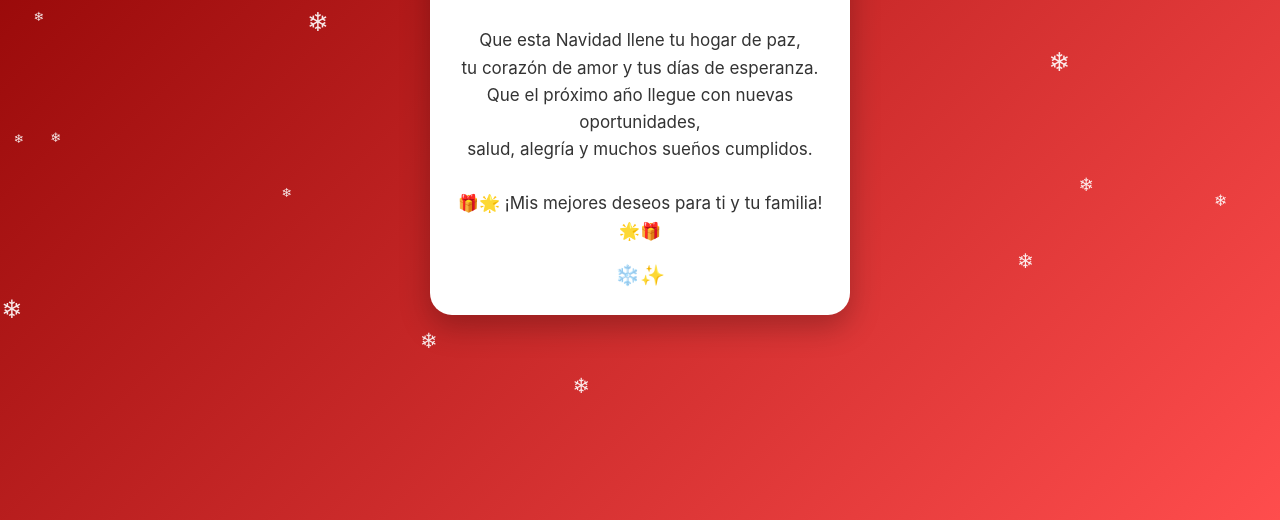
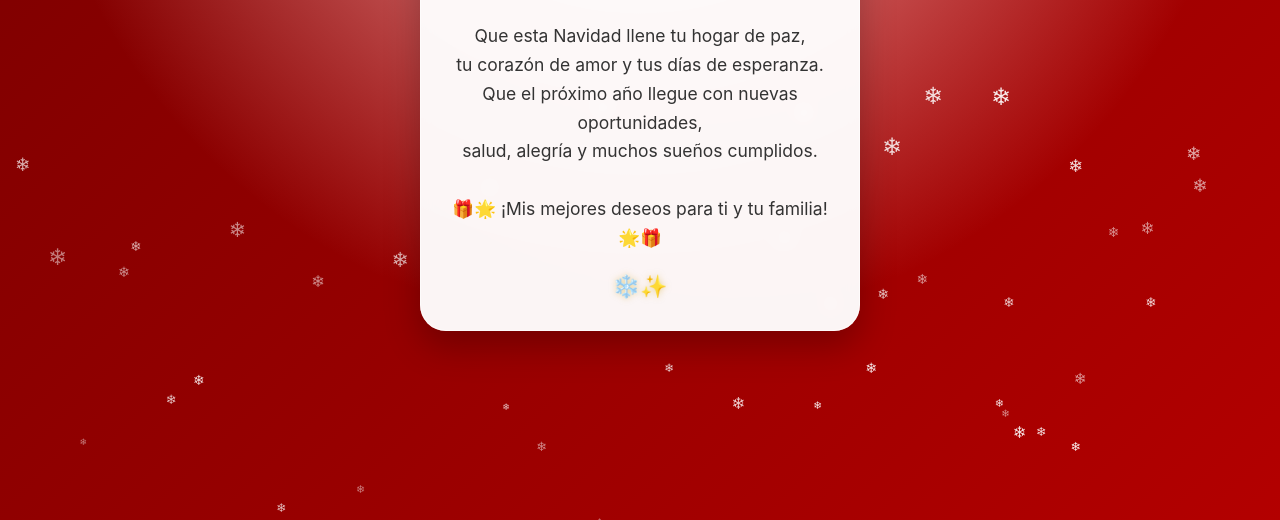
Before and after one commit to casolisd-a11y/Navidad, a plain HTML site: page index.html in a window 1280 px wide. Shown: the part 280-800 px from the top of the page. Drawn offline with Linux system fonts and the light colour scheme.

Commit message:
Update index.html

```diff
--- a/index.html
+++ b/index.html
@@ -8,8 +8,10 @@
 
 <style>
 :root {
-  --rojo: #8b0000;
-  --rojo-claro: #ff4d4d;
+  --rojo-oscuro: #7a0000;
+  --rojo: #b30000;
+  --dorado: #d4af37;
+  --blanco: #ffffff;
 }
 
 * {
@@ -19,60 +21,89 @@
 body {
   margin: 0;
   min-height: 100vh;
-  background: linear-gradient(135deg, var(--rojo), var(--rojo-claro));
+  background:
+    radial-gradient(circle at top, #ffb3b3, transparent 60%),
+    linear-gradient(135deg, var(--rojo-oscuro), var(--rojo));
   display: flex;
   justify-content: center;
   align-items: center;
   font-family: -apple-system, BlinkMacSystemFont, "Segoe UI", Roboto, Arial, sans-serif;
   overflow: hidden;
-  padding: 16px;
+  padding: 18px;
 }
 
-/* 🎄 TARJETA */
+/* ✨ CONTENEDOR */
 .card {
-  background: #ffffff;
-  padding: 28px 22px;
-  border-radius: 22px;
+  background: rgba(255,255,255,0.96);
+  backdrop-filter: blur(6px);
+  padding: 32px 26px;
+  border-radius: 26px;
+  max-width: 440px;
+  width: 100%;
   text-align: center;
-  max-width: 420px;
-  width: 100%;
-  box-shadow: 0 12px 30px rgba(0,0,0,0.25);
-  z-index: 2;
+  box-shadow:
+    0 15px 35px rgba(0,0,0,0.25),
+    inset 0 0 0 1px rgba(255,255,255,0.6);
+  animation: appear 1.2s ease forwards;
+  z-index: 3;
+}
+
+/* ✨ ENTRADA */
+@keyframes appear {
+  from {
+    opacity: 0;
+    transform: translateY(25px) scale(0.96);
+  }
+  to {
+    opacity: 1;
+    transform: translateY(0) scale(1);
+  }
 }
 
 /* 🎄 TÍTULO */
 .card h1 {
-  margin-top: 0;
-  margin-bottom: 16px;
-  font-size: 26px;
+  margin: 0 0 18px;
+  font-size: 28px;
   color: var(--rojo);
+  text-shadow: 0 1px 0 rgba(255,255,255,0.6);
 }
 
-/* 🎄 TEXTO */
+/* 📝 TEXTO */
 .card p {
-  font-size: 17px;
-  line-height: 1.6;
-  margin: 0;
+  font-size: 17.5px;
+  line-height: 1.65;
   color: #333;
   white-space: pre-line;
+  margin: 0;
 }
 
-/* 🎁 FIRMA */
-.footer {
-  margin-top: 18px;
-  font-size: 20px;
+/* ✨ FIRMA */
+.signature {
+  margin-top: 20px;
+  font-size: 22px;
+  color: var(--dorado);
+  animation: glow 2.5s ease-in-out infinite;
+}
+
+/* ✨ BRILLO SUAVE */
+@keyframes glow {
+  0%, 100% {
+    text-shadow: 0 0 6px rgba(212,175,55,0.5);
+  }
+  50% {
+    text-shadow: 0 0 14px rgba(212,175,55,0.9);
+  }
 }
 
 /* ❄️ NIEVE */
-.snowflake {
+.snow {
   position: fixed;
   top: -10px;
-  color: rgba(255,255,255,0.9);
+  color: rgba(255,255,255,0.95);
   user-select: none;
   pointer-events: none;
   animation-name: fall;
   animation-timing-function: linear;
-  z-index: 1;
 }
 
 @keyframes fall {
@@ -81,13 +112,13 @@ body {
   }
 }
 
-/* 📱 AJUSTES EXTRA PARA CELULARES PEQUEÑOS */
+/* 📱 EXTRA PARA CELULARES PEQUEÑOS */
 @media (max-width: 360px) {
   .card h1 {
-    font-size: 22px;
+    font-size: 24px;
   }
   .card p {
-    font-size: 16px;
+    font-size: 16.5px;
   }
 }
 </style>
@@ -107,22 +138,29 @@ salud, alegría y muchos sueños cumplidos.
 🎁🌟 ¡Mis mejores deseos para ti y tu familia! 🌟🎁
   </p>
 
-  <div class="footer">❄️✨</div>
+  <div class="signature">❄️✨</div>
 </div>
 
 <script>
-const cantidadNieve = 30; // optimizado para celular
+const capas = [
+  { cantidad: 12, size: [18, 26], speed: [8, 12] },
+  { cantidad: 18, size: [12, 18], speed: [6, 10] },
+  { cantidad: 24, size: [8, 14],  speed: [4, 8]  }
+];
 
-for (let i = 0; i < cantidadNieve; i++) {
-  const snow = document.createElement("div");
-  snow.className = "snowflake";
-  snow.innerHTML = "❄";
-  snow.style.left = Math.random() * 100 + "vw";
-  snow.style.fontSize = (12 + Math.random() * 18) + "px";
-  snow.style.animationDuration = (5 + Math.random() * 5) + "s";
-  snow.style.animationDelay = Math.random() * 5 + "s";
-  document.body.appendChild(snow);
-}
+capas.forEach(capa => {
+  for (let i = 0; i < capa.cantidad; i++) {
+    const snow = document.createElement("div");
+    snow.className = "snow";
+    snow.innerHTML = "❄";
+    snow.style.left = Math.random() * 100 + "vw";
+    snow.style.fontSize = (capa.size[0] + Math.random() * (capa.size[1] - capa.size[0])) + "px";
+    snow.style.animationDuration =
+      (capa.speed[0] + Math.random() * (capa.speed[1] - capa.speed[0])) + "s";
+    snow.style.opacity = Math.random() * 0.5 + 0.5;
+    document.body.appendChild(snow);
+  }
+});
 </script>
 
 </body>
```
